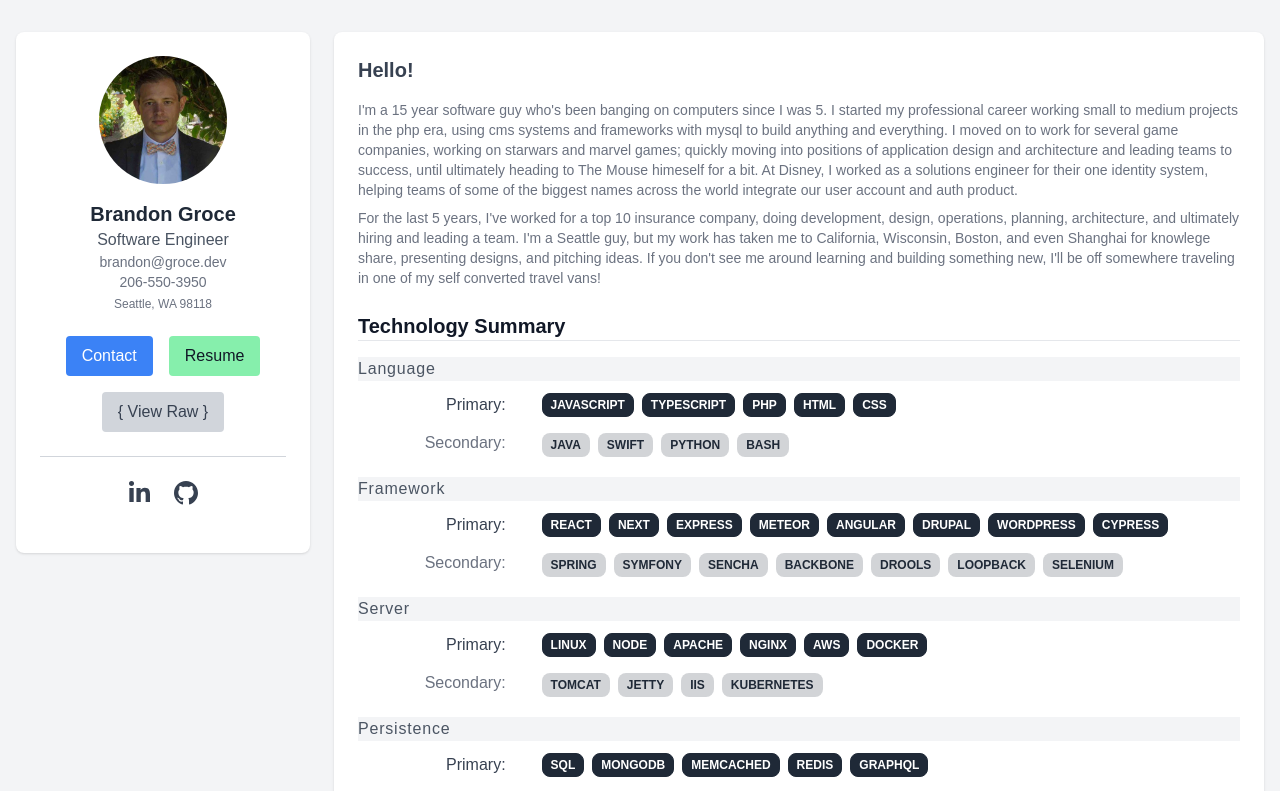
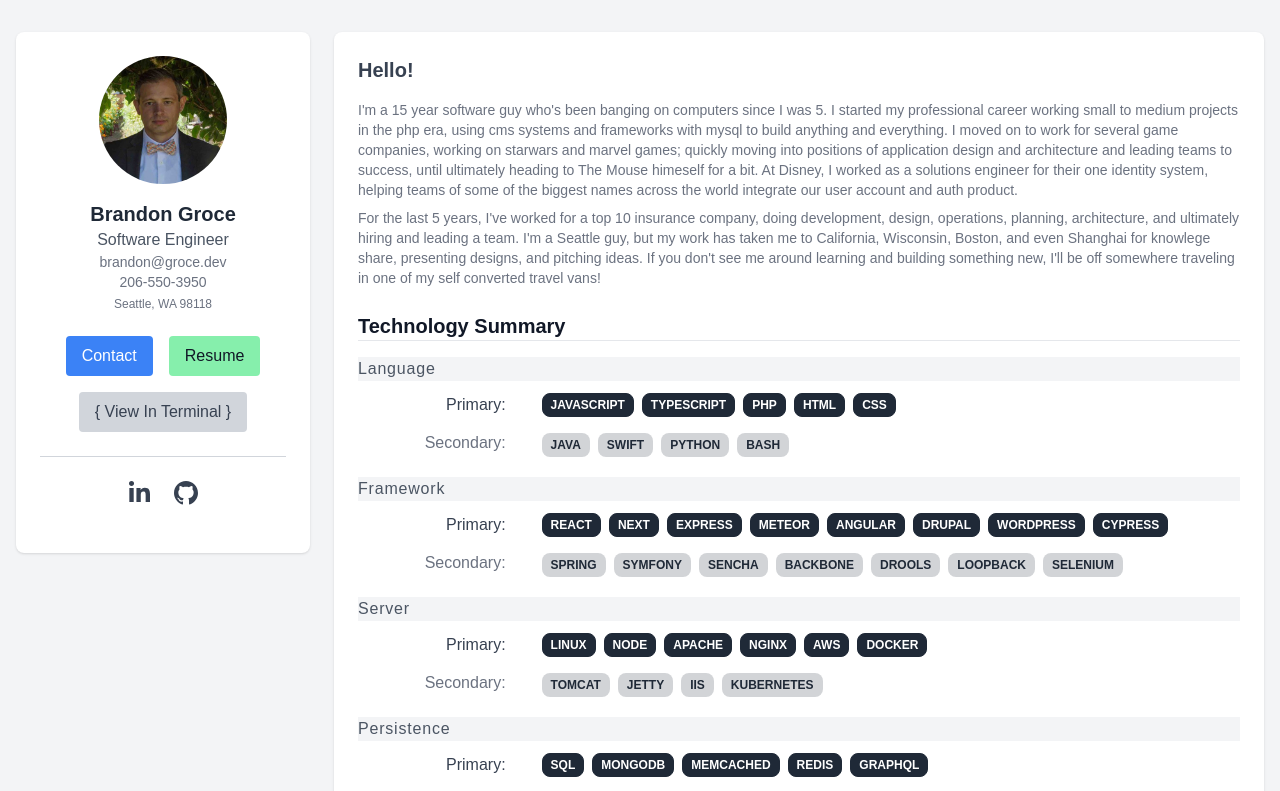
Before and after one commit to brandongroce/my-resume, a Next.js app: page / in a window 1280 px wide. Shown: the top 791 px of the page. Built offline with nearby package versions, Linux system fonts and the light colour scheme.

Commit message:
adding terminal link

```diff
--- a/app/components/Header.tsx
+++ b/app/components/Header.tsx
@@ -24,7 +24,7 @@ export default function Header(props:Resume) {
                 <div className="mt-6 flex flex-wrap gap-4 justify-center">
                     <a href="mailto:brandon@groce.dev" className="bg-blue-500 hover:bg-blue-600 text-white py-2 px-4 rounded">Contact</a>
                     <a href="/brandon_groce_resume.pdf" target="_blank" rel="noopener noreferrer" data-alt="link to my resume PDF" className="bg-green-300 hover:bg-green-400 text-gray-900 py-2 px-4 rounded">Resume</a>
-                    <a href="/" target="_blank" rel="noopener noreferrer" data-alt="link to raw data view" className="bg-gray-300 hover:bg-gray-400 text-gray-700 py-2 px-4 rounded">&#123; View Raw &#125;</a>
+                    <a href="https://code.groce.dev" target="_blank" rel="noopener noreferrer" data-alt="link to terminal data view" className="bg-gray-300 hover:bg-gray-400 text-gray-700 py-2 px-4 rounded">&#123; View In Terminal &#125;</a>
                 </div>
             </div>
             <hr className="my-6 border-t border-gray-300" />
```
Also changed, not shown: 1 other file (tests, documents, lock files or other folders).
